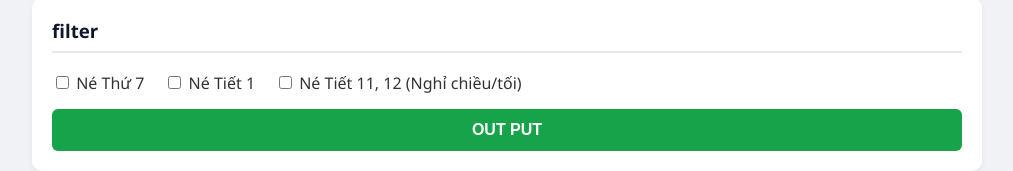
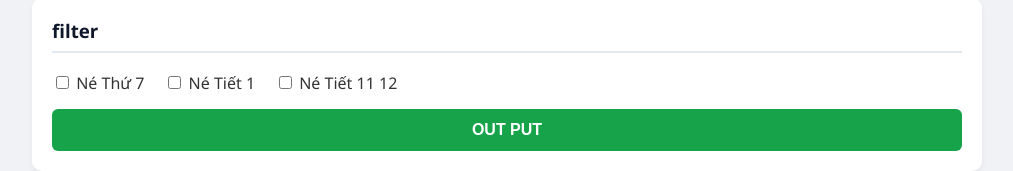
Before and after one commit to khaanh05032006-dotcom/khanhdeptrai, a plain HTML site: page index.html in a window 1280 px wide. Shown: the part 495-666 px from the top of the page, without its empty margins (133-1146 px from the left). Drawn offline with Linux system fonts and the light colour scheme.

Commit message:
Update index.html

```diff
--- a/index.html
+++ b/index.html
@@ -40,7 +40,7 @@
             <div class="filters">
                 <label><input type="checkbox" id="avoidWeekend"> Né Thứ 7</label>
                 <label><input type="checkbox" id="avoidPeriod1"> Né Tiết 1</label>
-                <label><input type="checkbox" id="avoidPeriod12"> Né Tiết 11, 12 (Nghỉ chiều/tối)</label>
+                <label><input type="checkbox" id="avoidPeriod12"> Né Tiết 11 12</label>
             </div>
             <button id="btnGenerate" class="btn-success">OUT PUT</button>
         </div>
```
